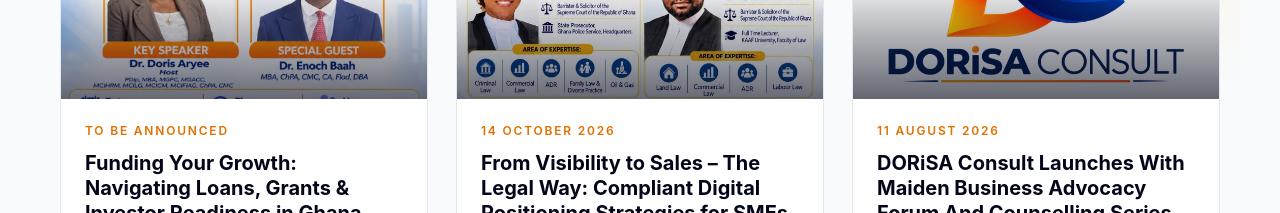
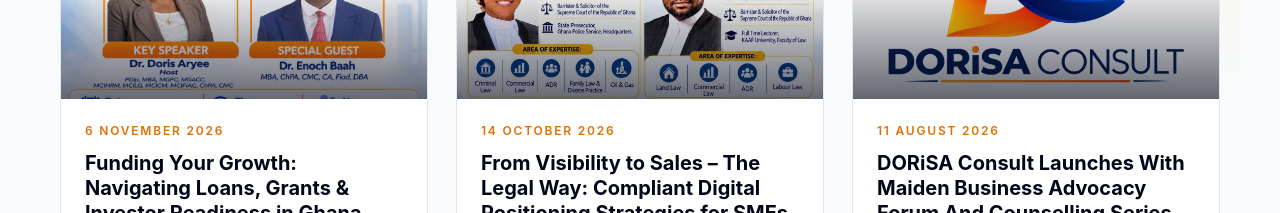
Before and after one commit to bp1601225-wq/DORiSA-Consult-Sample, a React (Vite) app: page /events in a window 1280 px wide. Shown: the part 1320-1533 px from the top of the page. Built offline with nearby package versions, Linux system fonts and the light colour scheme.

Commit message:
has changed

```diff
--- a/src/Pages/Events/EventsData.ts
+++ b/src/Pages/Events/EventsData.ts
@@ -62,11 +62,11 @@ EventsPost() {
   description:
     "DORiSA Consult presents the 4th Edition of the Business Advocacy Forum & Counselling Series, focusing on funding opportunities for SMEs in Ghana. The forum will explore how businesses can navigate loans, access grants, and strengthen their investor readiness to secure the funding needed for sustainable growth.",
 
-  date: "To be announced",
+  date: "6 november 2026",
 
   image: Edition4,
 
-  time: "6th November 2026",
+  time: "7 pm",
 
   location: "Microsoft Teams",
 
```
